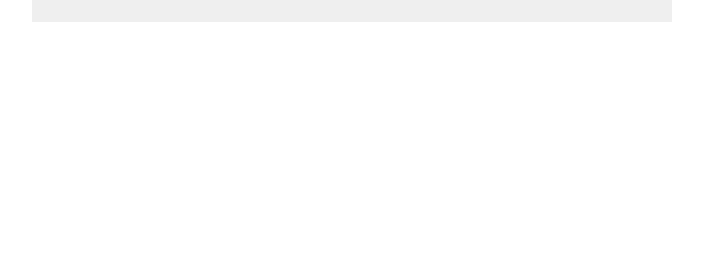
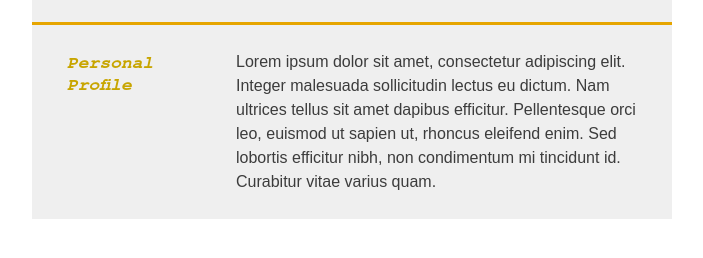
Before and after one commit to felipesantoos/joe-bloggs, a plain HTML site: page index.html in a window 1280 px wide. Shown: the part 128-386 px from the top of the page, without its empty margins (288-991 px from the left). Drawn offline with Linux system fonts and the light colour scheme.

Commit message:
Add personal profile section

```diff
--- a/index.html
+++ b/index.html
@@ -22,8 +22,16 @@
                     </div>
                 </div>
             </div>
+            <div class="divider"></div>
             <div class="personal-profile">
-
+                <div class="fist">
+                    <div class="topic">
+                        Personal Profile
+                    </div>
+                </div>
+                <div class="second">
+                    Lorem ipsum dolor sit amet, consectetur adipiscing elit. Integer malesuada sollicitudin lectus eu dictum. Nam ultrices tellus sit amet dapibus efficitur. Pellentesque orci leo, euismod ut sapien ut, rhoncus eleifend enim. Sed lobortis efficitur nibh, non condimentum mi tincidunt id. Curabitur vitae varius quam.
+                </div>
             </div>
             <div class="work-experience">
 
--- a/style.css
+++ b/style.css
@@ -11,11 +11,11 @@ body {
 
 .container {
     margin: 0 25%;
-    padding: 25px 30px;
     background-color: #EFEFEF;
 }
 
 .header {
+    padding: 25px 30px;
     display: flex;
 }
 
@@ -66,3 +66,35 @@ body {
     font-family: "Courier 10 Pitch";
     color: #3c3c3c;
 }
+
+.divider {
+    height: 3px;
+    background-color: #e6a500;
+}
+
+.personal-profile {
+    padding: 25px 30px;
+    display: grid;
+    grid-template-columns: 25% 70%;
+    column-gap: 5%;
+}
+
+.personal-profile .fist {
+    display: flex;
+    flex-direction: column;
+    align-items: center;
+}
+
+.personal-profile .fist .topic {
+    color: #c8a500;
+    font-weight: bold;
+    font-style: italic;
+    font-size: 18px;
+    padding: 5px;
+}
+
+.personal-profile .second {
+    font-family: Arial;
+    line-height: 1.5;
+    color: #3c3c3c;
+}
```
